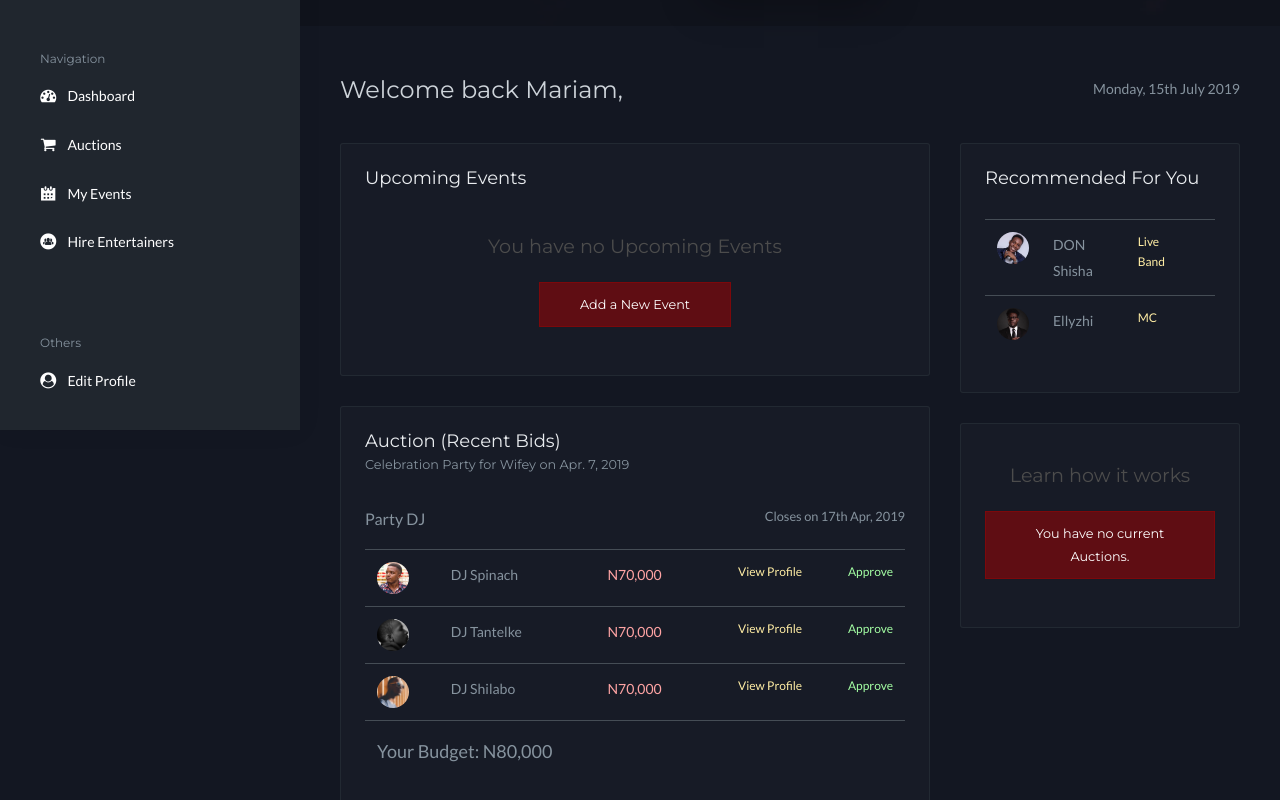
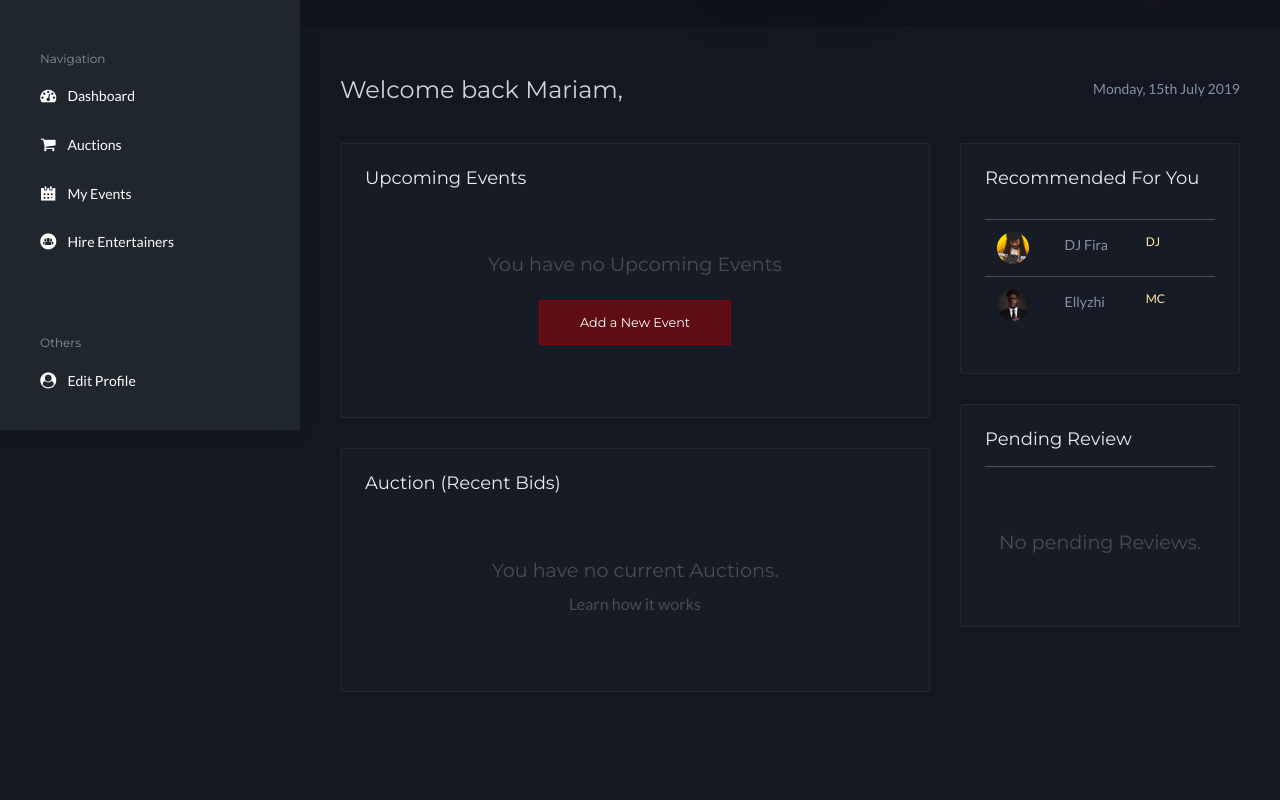
Before and after one commit to duvlive/duvproject, a React (Create React App) app in the folder frontend/: page /user in a window 1280 px wide. Shown: the part 370-1170 px from the top of the page. After the commit the page ends 1132 px from the top, so only its background shows below. Built offline with nearby package versions, Linux system fonts and the light colour scheme.

Commit message:
Add Empty Dashboard

```diff
--- a/frontend/src/assets/sass/components/_text.scss
+++ b/frontend/src/assets/sass/components/_text.scss
@@ -79,3 +79,7 @@ $small: (
     font-weight: normal;
   }
 }
+
+a.text-muted:hover {
+  color: $red-300 !important;
+}
--- a/frontend/src/components/common/NoContent.jsx
+++ b/frontend/src/components/common/NoContent.jsx
@@ -3,14 +3,16 @@ import PropTypes from 'prop-types';
 import classNames from 'classnames';
 import { Link } from '@reach/router';
 
-const NoContent = ({ text, linkText, linkTo, isButton }) => (
-  <section className="no-content text-center pb-4">
-    <h4 className="text-muted subtitle--3 pt-3 pb-3">{text}</h4>
+const NoContent = ({ text, linkText, linkTo, isButton, className }) => (
+  <section className={classNames(className, 'no-content text-center')}>
+    <h4 className="text-muted subtitle--3 pt-3">{text}</h4>
     {linkText && linkTo && (
       <Link
         className={classNames(
-          { 'text-muted pb-3 d-block': !isButton },
-          { 'btn btn-danger btn-wide btn-transparent': isButton }
+          { 'text-muted d-block': !isButton },
+          {
+            'btn btn-danger d-inline-block mt-3 btn-wide btn-transparent': isButton
+          }
         )}
         to={linkTo}
       >
@@ -21,6 +23,7 @@ const NoContent = ({ text, linkText, linkTo, isButton }) => (
 );
 
 NoContent.propTypes = {
+  className: PropTypes.string,
   isButton: PropTypes.bool,
   linkText: PropTypes.string,
   linkTo: PropTypes.string,
@@ -28,6 +31,7 @@ NoContent.propTypes = {
 };
 
 NoContent.defaultProps = {
+  className: 'mt-5 mb-5',
   isButton: false,
   linkText: '',
   linkTo: '/'
--- a/frontend/src/components/pages/user/EmptyDashboard.jsx
+++ b/frontend/src/components/pages/user/EmptyDashboard.jsx
@@ -2,7 +2,7 @@ import React from 'react';
 import TopMessage from 'components/common/TopMessage';
 import NoContent from 'components/common/NoContent';
 import Image from 'components/common/Image';
-import { randomItem, getItems } from 'utils/helpers';
+import { randomItem } from 'utils/helpers';
 import djLists from 'data/entertainers/djs';
 import mcLists from 'data/entertainers/mcs';
 import lbLists from 'data/entertainers/live-bands';
@@ -26,15 +26,16 @@ const EmptyDashboard = () => {
                 />
               </div>
             </div>
-            <EmptyDashboard.AuctionTable
-              entertainerList={getItems(djLists, 3)}
-            />
+            <EmptyDashboard.AuctionTable />
           </div>
           <div className="col-sm-4">
             <EmptyDashboard.RecommendedTable
-              entertainerList={[randomItem(lbLists), randomItem(mcLists)]}
+              entertainerList={[
+                randomItem([...lbLists, ...djLists]),
+                randomItem(mcLists)
+              ]}
             />
-            <EmptyDashboard.PendingReview entertainer={djLists[7]} />
+            <EmptyDashboard.PendingReview />
           </div>
         </div>
       </section>
@@ -42,81 +43,26 @@ const EmptyDashboard = () => {
   );
 };
 
-EmptyDashboard.PendingReview = ({ entertainer }) => (
+EmptyDashboard.PendingReview = () => (
   <div className="card card-custom">
     <div className="card-body">
-      <NoContent
-        isButton
-        linkText="You have no current Auctions."
-        linkTo="/user/events/new"
-        text="Learn how it works"
-      />
+      <h5 className="card-title red header__with-border">Pending Review</h5>
+      <NoContent text="No pending Reviews." />
     </div>
   </div>
 );
 
-EmptyDashboard.AuctionTable = ({ entertainerList }) => (
+EmptyDashboard.AuctionTable = () => (
   <div className="card card-custom">
     <div className="card-body">
-      <h5 className="card-title blue">
-        Auction (Recent Bids) <br />
-        <small className="small--2 text-gray">
-          Celebration Party for Wifey on{' '}
-          <span className="text-gray">Apr. 7, 2019</span>
-        </small>
-      </h5>
-      <div className="card-subtitle--3 text-gray mb-3">
-        Party DJ
-        <span className="float-right small--2 text-gray text-normal">
-          Closes on 17th Apr, 2019
-        </span>
-      </div>
-
-      <div className="table-responsive">
-        <table className="table table-dark">
-          <tbody>
-            {entertainerList.map(entertainer => (
-              <EmptyDashboard.AuctionRow
-                entertainer={entertainer}
-                key={entertainer.stage_name + entertainer.id}
-              />
-            ))}
-          </tbody>
-          <tfoot>
-            <tr>
-              <td colSpan="6">
-                <h5 className="main-app__subtitle mt-2 mb-0">
-                  Your Budget: N80,000
-                </h5>
-              </td>
-            </tr>
-          </tfoot>
-        </table>
-      </div>
+      <h5 className="card-title blue">Auction (Recent Bids)</h5>
+      <NoContent
+        linkText="Learn how it works"
+        linkTo="/user/events/new"
+        text="You have no current Auctions."
+      />
     </div>
   </div>
-);
-
-EmptyDashboard.AuctionRow = ({ entertainer }) => (
-  <tr>
-    <th scope="row">
-      <Image
-        className="avatar--small"
-        name={entertainer.stage_name}
-        src={entertainer.img.profile}
-      />
-    </th>
-    <td>{entertainer.stage_name}</td>
-    <td>{entertainer.average_ratings}</td>
-    <td className="text-red">N70,000</td>
-    <td className="text-right">
-      <span className="text-yellow">View Profile</span>
-    </td>
-    <td className="text-right">
-      {' '}
-      <span className="text-green">Approve</span>
-    </td>
-  </tr>
 );
 
 EmptyDashboard.RecommendedTable = ({ entertainerList }) => (
```
